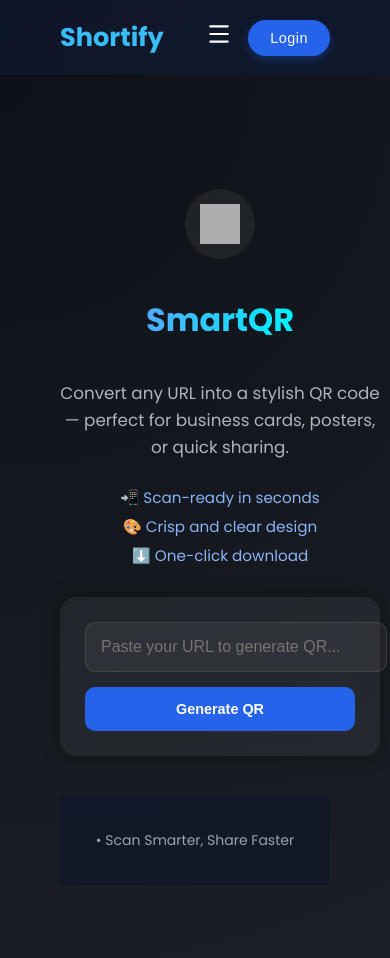
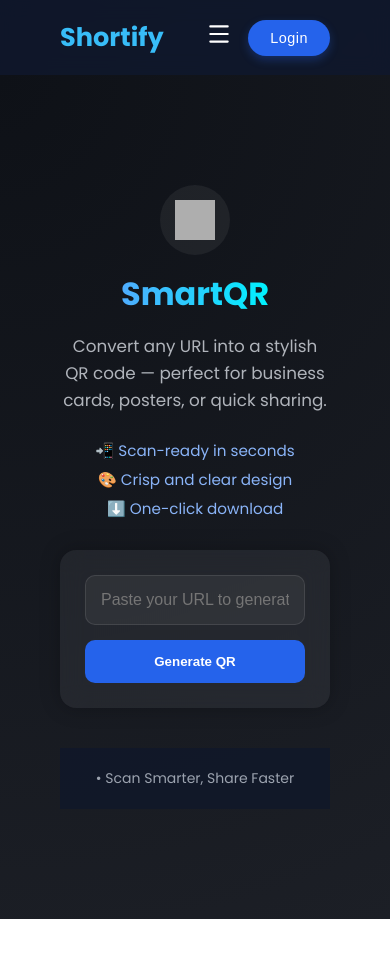
Before and after one commit to Nikhil00-1/shortify-frontend, a React app: page /qrgenerator in a window 390 px wide. Shown: the top 958 px of the page. After the commit the page ends 919 px from the top, so only its background shows below. Built offline with nearby package versions, Linux system fonts and the light colour scheme; no server answers; grey boxes are pictures that could not be loaded; the HTML template or start-up script is replaced by a standard one.

Commit message:
Link History change and mainpage center

```diff
--- a/src/LogIn2.css
+++ b/src/LogIn2.css
@@ -190,3 +190,24 @@
     font-size: 0.85rem;
   }
 }
+
+.loader {
+  border: 3px solid rgba(255, 255, 255, 0.3);
+  border-top: 3px solid #fff;
+  border-radius: 50%;
+  width: 18px;
+  height: 18px;
+  animation: spin 0.8s linear infinite;
+  display: inline-block;
+  vertical-align: middle;
+}
+
+@keyframes spin {
+  0% { transform: rotate(0deg); }
+  100% { transform: rotate(360deg); }
+}
+
+.auth-btn:disabled {
+  opacity: 0.6;
+  cursor: not-allowed;
+}
--- a/src/LogIn2.jsx
+++ b/src/LogIn2.jsx
@@ -3,15 +3,17 @@ import { Link, useNavigate } from "react-router-dom";
 import "./LogIn2.css";
 const backendURL = import.meta.env.VITE_BACKEND_URL || "http://localhost:3000";
 
-const Login = ({setLogin}) => {
+const Login = ({ setLogin }) => {
   const [email, setEmail] = useState("");
   const [password, setPassword] = useState("");
   const [message, setMessage] = useState("");
   const [isError, setError] = useState(false);
+  const [loading, setLoading] = useState(false);
   const navigate = useNavigate();
 
   const handleSubmit = async (e) => {
     e.preventDefault();
+    setLoading(true);
     try {
       const response = await fetch(`${backendURL}/user/login`, {
         method: "POST",
@@ -19,29 +21,28 @@ const Login = ({setLogin}) => {
         credentials: "include",
         body: JSON.stringify({ email, password }),
       });
-
       const data = await response.json();
-
-      if (data.flag===1) {
+      if (data.flag === 1) {
         setError(false);
         setMessage(data.message || "Login successful!");
-
         setTimeout(() => {
           navigate("/urlshortner");
-          setLogin(true)
+          setLogin(true);
         }, 1500);
-      } if(data.flag===-1){
+      }
+      if (data.flag === -1) {
         setError(true);
         setMessage(data.message);
-
-      }if(data.flag===0){
+      }
+      if (data.flag === 0) {
         setError(true);
         setMessage(data.message);
-
       }
     } catch (err) {
       setError(true);
       setMessage("Something went wrong. Try again!");
+    } finally {
+      setLoading(false);
     }
   };
 
@@ -49,7 +50,6 @@ const Login = ({setLogin}) => {
     <div className="auth-container">
       <div className="auth-box">
         <h2>Login</h2>
-
         <form className="auth-form" onSubmit={handleSubmit}>
           <input
             type="email"
@@ -58,6 +58,7 @@ const Login = ({setLogin}) => {
             className="auth-input"
             required
             onChange={(e) => setEmail(e.target.value)}
+            disabled={loading}
           />
           <input
             type="password"
@@ -66,18 +67,21 @@ const Login = ({setLogin}) => {
             className="auth-input"
             required
             onChange={(e) => setPassword(e.target.value)}
+            disabled={loading}
           />
-          <button type="submit" className="auth-btn">
-            Login
+          <button type="submit" className="auth-btn" disabled={loading}>
+            {loading ? (
+              <span className="loader"></span>
+            ) : (
+              "Login"
+            )}
           </button>
         </form>
-
         {message && (
           <p className={`response-msg ${isError ? "error" : "success"}`}>
             {message}
           </p>
         )}
-
         <p className="redirect-text">
           Don’t have an account?{" "}
           <Link to="/signup" className="redirect-link">
--- a/src/MainPage.css
+++ b/src/MainPage.css
@@ -1,3 +1,14 @@
+* {
+  box-sizing: border-box;
+  margin: 0;
+  padding: 0;
+}
+
+html, body {
+  overflow-x: hidden;
+  width: 100%;
+}
+
 .main-bg {
   min-height: 100vh;
   background: radial-gradient(circle at top left, #0e1117, #1c1f26);
@@ -7,20 +18,27 @@
   color: #e5e7eb;
   font-family: "Poppins", "Inter", sans-serif;
   padding: 40px 60px;
+  overflow-x: hidden;
+  align-items: center;
 }
 
 .main-layout {
   display: flex;
-  justify-content: space-between;
+  justify-content: center;
   align-items: center;
   gap: 60px;
   flex-wrap: wrap;
+  max-width: 1200px;
+  width: 100%;
 }
 
 .info-section {
   flex: 1;
   animation: fadeLeft 1.2s ease-in-out;
   text-align: left;
+  display: flex;
+  flex-direction: column;
+  align-items: flex-start;
 }
 
 .icon-circle {
@@ -71,6 +89,8 @@
   box-shadow: 0 0 20px rgba(0, 0, 0, 0.25);
   backdrop-filter: blur(12px);
   animation: fadeRight 1.2s ease-in-out;
+  width: 100%;
+  max-width: 500px;
 }
 
 .inputField {
@@ -143,8 +163,7 @@
   flex-wrap: wrap;
 }
 
-.copy-btn,
-.open-btn {
+.copy-btn {
   padding: 8px 14px;
   border-radius: 8px;
   border: none;
@@ -152,27 +171,18 @@
   font-weight: 500;
   transition: all 0.3s ease;
   font-size: 0.9rem;
-}
-
-.copy-btn {
   background: rgba(255, 255, 255, 0.08);
   color: #d1d5db;
 }
+
 .copy-btn:hover {
   background: rgba(59, 130, 246, 0.2);
   color: white;
 }
+
 .copy-btn.copied {
   background: rgba(16, 185, 129, 0.3);
   color: #34d399;
-}
-
-.open-btn {
-  background: rgba(59, 130, 246, 0.2);
-  color: #93c5fd;
-}
-.open-btn:hover {
-  background: rgba(59, 130, 246, 0.35);
 }
 
 .footer {
@@ -180,6 +190,7 @@
   margin-top: 40px;
   font-size: 14px;
   color: #9ca3af;
+  width: 100%;
 }
 
 .highlight {
@@ -198,7 +209,8 @@
 
 @media (max-width: 900px) {
   .main-bg {
-    padding: 30px 25px;
+    padding: 30px 20px;
+    align-items: center;
   }
   .main-layout {
     flex-direction: column;
@@ -207,6 +219,7 @@
   }
   .info-section {
     text-align: center;
+    align-items: center;
   }
   .info-section h1 {
     font-size: 2.2rem;
@@ -220,53 +233,25 @@
   }
   .url-section {
     width: 100%;
+    max-width: 400px;
     padding: 25px 20px;
-  }
-  .inputField {
-    font-size: 0.95rem;
-    padding: 13px;
-  }
-  .submitBut {
-    font-size: 0.95rem;
-    padding: 12px;
-  }
-  .result-box {
-    flex-direction: column;
-    gap: 12px;
-    align-items: stretch;
-    text-align: center;
-  }
-  .btn-group {
-    justify-content: center;
-    width: 100%;
   }
 }
 
 @media (max-width: 500px) {
   .main-bg {
     padding: 20px 15px;
-  }
-  .info-section h1 {
-    font-size: 1.8rem;
-  }
-  .info-section p {
-    font-size: 0.95rem;
+    align-items: center;
   }
   .url-section {
+    width: 100%;
     padding: 20px 15px;
     border-radius: 12px;
   }
-  .inputField {
-    font-size: 0.9rem;
-    padding: 12px;
-  }
-  .submitBut {
-    font-size: 0.9rem;
-    padding: 10px;
-  }
   .result-box {
+    text-align: center;
+    justify-content: center;
     gap: 10px;
-    padding: 12px 15px;
   }
   .short-link {
     font-size: 0.9rem;
@@ -280,19 +265,3 @@
     margin-top: 30px;
   }
 }
-
-.info-section {
-  flex: 1;
-  animation: fadeLeft 1.2s ease-in-out;
-  text-align: left;
-  display: flex;
-  flex-direction: column;
-  align-items: flex-start;
-}
-
-@media (max-width: 900px) {
-  .info-section {
-    text-align: center;
-    align-items: center;
-  }
-}
--- a/src/PastLinks.jsx
+++ b/src/PastLinks.jsx
@@ -53,7 +53,7 @@ const PastLinks = () => {
                   </div>
 
                   <a
-                    href={item.shortUrl}
+                    href={`https://shortify-ezjl.onrender.com/${item.shortUrl}`}
                     target="_blank"
                     rel="noreferrer"
                     className="short"
--- a/src/SignUp2.jsx
+++ b/src/SignUp2.jsx
@@ -1,45 +1,47 @@
-import React from "react";
-import { Link } from "react-router-dom";
+import React, { useState } from "react";
+import { Link, useNavigate } from "react-router-dom";
 import "./LogIn2.css";
-import { useState } from "react"
-import { useNavigate } from "react-router-dom";
+
 const backendURL = import.meta.env.VITE_BACKEND_URL || "http://localhost:3000";
-
 
 const Signup = () => {
   const navigate = useNavigate();
-    const [name, setname] = useState("")
-    const [email, setemail] = useState("")
-    const [password, setpassword] = useState("")
+  const [name, setname] = useState("");
+  const [email, setemail] = useState("");
+  const [password, setpassword] = useState("");
   const [message, setMessage] = useState("");
-    const [isError, setError] = useState(Boolean,false);
+  const [isError, setError] = useState(false);
+  const [loading, setLoading] = useState(false);
+
   const handleSubmit = async (e) => {
     e.preventDefault();
-
+    setLoading(true);
     try {
       const response = await fetch(`${backendURL}/user/signup`, {
         method: "POST",
-                headers: { "content-Type": "application/json", },
+        headers: { "content-Type": "application/json" },
         credentials: "include",
-                body: JSON.stringify({ name: name, email: email, password: password })
+        body: JSON.stringify({ name: name, email: email, password: password }),
       });
-            const data = await response.json()
-            setMessage(data.message)
+
+      const data = await response.json();
+      setMessage(data.message);
+
       if (data.flag === 1) {
-                setError(false)
+        setError(false);
         setTimeout(() => {
           navigate("/login");
         }, 1500);
-            }else{
-                setError(true)
+      } else {
+        setError(true);
       }
-
+    } catch (err) {
+      setError(true);
+      setMessage("Something went wrong. Try again!");
+    } finally {
+      setLoading(false);
     }
-        catch (err) {
-            setError("True")
-            setMessage("Something went wrong. Try again!");
-        }
-    }
+  };
 
   return (
     <div className="auth-container">
@@ -53,7 +55,8 @@ const Signup = () => {
             placeholder="Full Name"
             className="auth-input"
             required
-                        onChange={(e) => { setname(e.target.value) }}
+            onChange={(e) => setname(e.target.value)}
+            disabled={loading}
           />
           <input
             type="email"
@@ -61,7 +64,8 @@ const Signup = () => {
             placeholder="Email Address"
             className="auth-input"
             required
-                        onChange={(e) => { setemail(e.target.value) }}
+            onChange={(e) => setemail(e.target.value)}
+            disabled={loading}
           />
           <input
             type="password"
@@ -69,10 +73,11 @@ const Signup = () => {
             placeholder="Create Password"
             className="auth-input"
             required
-                        onChange={(e) => { setpassword(e.target.value) }}
+            onChange={(e) => setpassword(e.target.value)}
+            disabled={loading}
           />
-                    <button type="submit" className="auth-btn">
-                        Sign Up
+          <button type="submit" className="auth-btn" disabled={loading}>
+            {loading ? <span className="loader"></span> : "Sign Up"}
           </button>
         </form>
 
@@ -82,12 +87,12 @@ const Signup = () => {
             Login
           </Link>
         </p>
+
         {message && (
           <p className={`response-msg ${isError ? "error" : "success"}`}>
             {message}
           </p>
         )}
-
       </div>
     </div>
   );
```
Also changed, not shown: src/MainPage.jsx (+14 -23 lines). Lines whose indentation alone changed are shown as unchanged.
